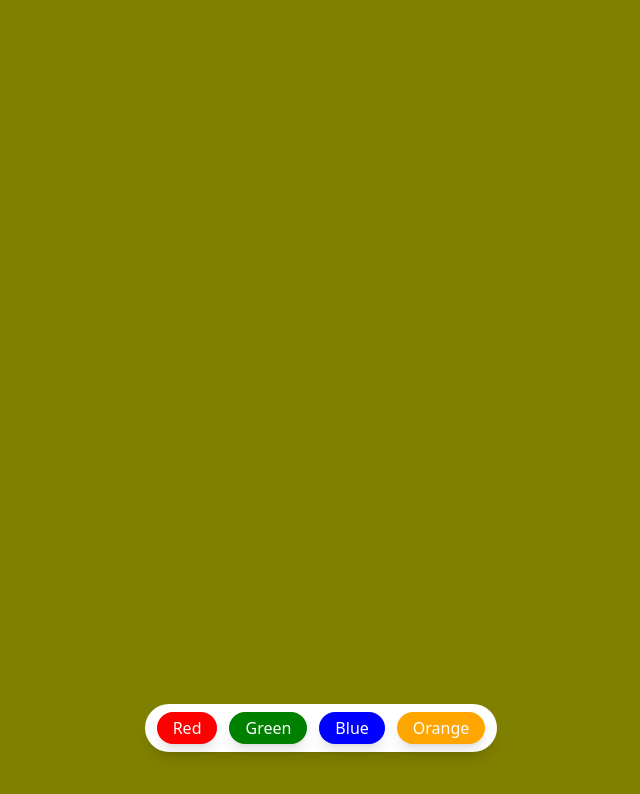
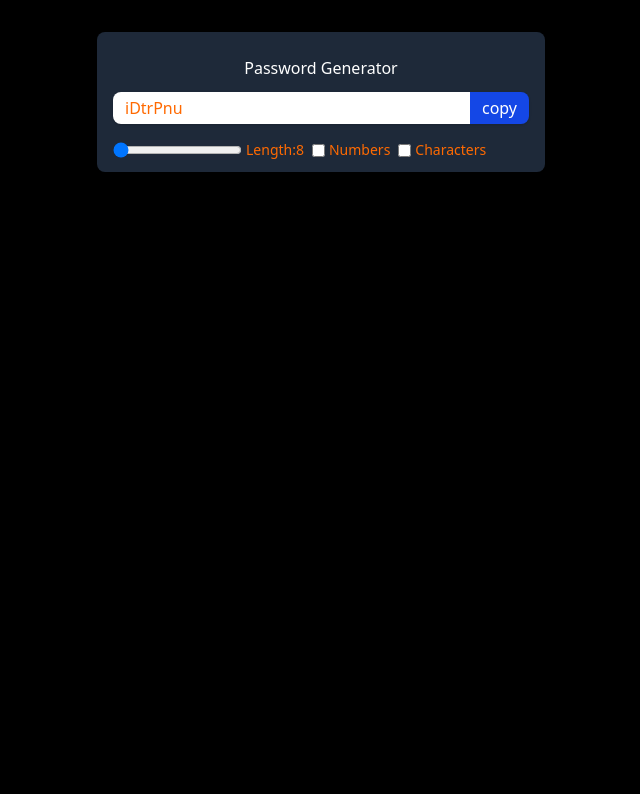
Before and after one commit to miankks/chaicode, a React (Vite) app: page / in a window 1280 px wide. Shown: the top 794 px of the page, without its empty margins (319-959 px from the left). Built offline with nearby package versions, Linux system fonts and the light colour scheme.

Commit message:
hooks introduction

```diff
--- a/index.html
+++ b/index.html
@@ -7,7 +7,7 @@
     <meta name="viewport" content="width=device-width, initial-scale=1.0" />
     <title>Vite + React</title>
   </head>
-  <body>
+  <body style="background-color: #000;">
     <div id="root"></div>
     <script type="module" src="/src/main.jsx"></script>
   </body>
--- a/src/App.jsx
+++ b/src/App.jsx
@@ -4,11 +4,12 @@
 import Counter from './components/Counter.jsx';
 import TailwindProps from './components/TailwindProps.jsx';
 import BgChanger from './components/BgChanger.jsx';
+import Hooks from './components/Hooks.jsx';
 
 function App() {
   // avaluated exression {username}
-  const username = 'chai aur code';
-  let workenperience = '5 years'
+  // const username = 'chai aur code';
+  // let workenperience = '5 years'
   return (
     <div>
       {/* <ReactElement />
@@ -16,7 +17,8 @@
       <h6>{workenperience}</h6>
       <Counter />
       <TailwindProps /> */}
-      <BgChanger />
+      {/* <BgChanger /> */}
+      <Hooks />
     </div>
   )
 }
--- /dev/null
+++ b/src/components/Hooks.jsx
@@ -0,0 +1,99 @@
+import React, { useCallback, useEffect, useRef, useState } from 'react'
+
+const Hooks = () => {
+    const [length, setLength] = useState(8);
+    const [numAllowed, setNumAllowed] = useState(false);
+    const [charAllowed, setCharAllowed] = useState(false);
+    const [password, setPassword] = useState("");
+
+    // useRef hook
+    const passwordRef = useRef(null)
+
+    // useCallback is used for cache  a function definition between re-renders
+    const passwordGenerator = useCallback(() => {
+      let pass ="";
+      let str = "ABCDEFGHIJKLMNOPQRSTUVWXYZabcdefghijklmnopqrstuvwxyz";
+      if (numAllowed) str += "0123456789";
+      if (charAllowed) str += "!#%&_-.,$()[]{}*";
+
+      for (let i = 1; i <= length; i++) {
+        let char = Math.floor(Math.random() * str.length + 1)
+        pass += str.charAt(char)
+      }
+
+      setPassword(pass)
+    }, [length, numAllowed, charAllowed, setPassword])
+
+    const copyPasswordToClipboard = useCallback(() => {
+      passwordRef.current?.select()
+      passwordRef.current?.setSelectionRange(0,20)
+      // no window object in server side rendering eg Nextjs
+      window.navigator.clipboard.writeText(password)
+
+    }, [password])
+
+    useEffect(() => {
+      passwordGenerator()
+    }, [length, numAllowed, charAllowed, passwordGenerator])
+
+
+  return (
+    <>
+        <div className='w-full max-w-md mx-auto shadow-md rounded-lg px-4 py-3 my-8 text-orange-500
+            bg-gray-800'>
+              <h1 className='text-white text-center my-3'>Password Generator</h1>
+            <div className='flex shadow rounded-lg overflow-hidden mb-4'>
+                <input
+                  type="text"
+                  value={password}
+                  className='outline-none w-full py-1 px-3 bg-white'
+                  placeholder='password'
+                  readOnly
+                  ref={passwordRef}
+                />
+                <button className='outline-none bg-blue-700 text-white px-3 py-0.5 shrink-0
+                  hover:bg-green-200 hover:text-gray-800'
+                  onClick={copyPasswordToClipboard}>copy
+                </button>
+            </div>
+            <div className='flex text-sm gap-x-2'>
+              <div className='flex items-center gap-x-1'>
+                <input
+                  type="range"
+                  min={8}
+                  max={20}
+                  value={length}
+                  className='cursor-pointer'
+                  onChange={(e)=> {setLength(e.target.value)}}
+                />
+                <label>Length:{length}</label>
+              </div>
+              <div className='flex items-center gap-x-1'>
+                <input
+                  type="checkbox"
+                  defaultChecked={numAllowed}
+                  id='numberInput'
+                  onChange={() => {
+                    setNumAllowed((prev) => !prev)
+                  }}
+                />
+                <label htmlFor='numberInput'>Numbers</label>
+              </div>
+              <div className='flex items-center gap-x-1'>
+                <input
+                  type="checkbox"
+                  defaultChecked={charAllowed}
+                  id='characterInput'
+                  onChange={() => {
+                    setCharAllowed((prev) => !prev)
+                  }}
+                />
+                <label htmlFor='characterInput'>Characters</label>
+              </div>
+            </div>
+        </div>
+    </>
+  )
+}
+
+export default Hooks
```
